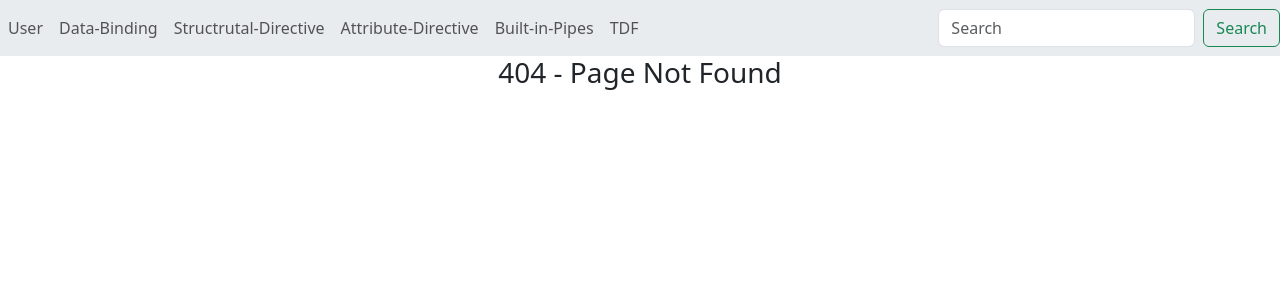
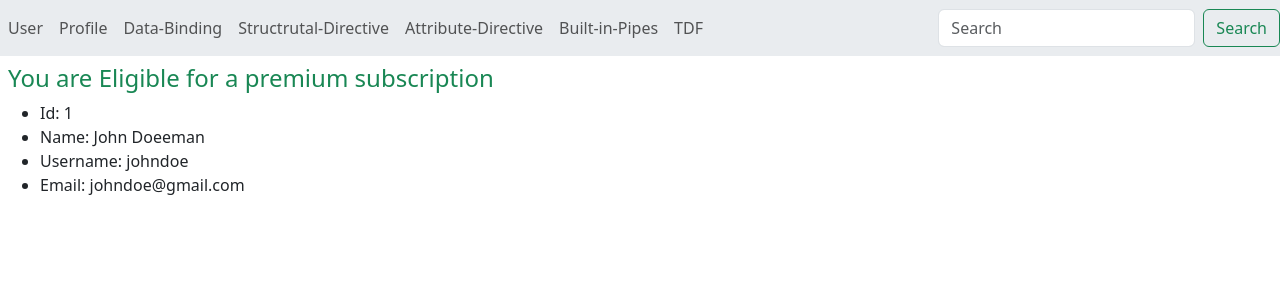
Before and after one commit to cembicakci/angular-basics, an Angular app: page /profile in a window 1280 px wide. Before the commit this address had no page. Shown: the top 300 px of the page. Built offline with nearby package versions, Linux system fonts and the light colour scheme.

Commit message:
services and dependency injection

```diff
--- a/src/app/app.html
+++ b/src/app/app.html
@@ -15,6 +15,10 @@
 			</li>
 
 			<li class="nav-item">
+				<a class="nav-link" routerLinkActive="active" routerLink="profile">Profile</a>
+			</li>
+
+			<li class="nav-item">
 				<a class="nav-link" routerLinkActive="active" routerLink="/data-binding">Data-Binding</a>
 			</li>
 
@@ -29,13 +33,11 @@
 			</li>
 
 			<li class="nav-item">
-				<a class="nav-link" routerLinkActive="active"
-					[routerLink]="['built-in-pipes']">Built-in-Pipes</a>
+				<a class="nav-link" routerLinkActive="active" [routerLink]="['built-in-pipes']">Built-in-Pipes</a>
 			</li>
 
 			<li class="nav-item">
-				<a class="nav-link" routerLinkActive="active"
-					[routerLink]="['tdf']">TDF</a>
+				<a class="nav-link" routerLinkActive="active" [routerLink]="['tdf']">TDF</a>
 			</li>
 			<!-- <li class="nav-item dropdown">
 				<a class="nav-link dropdown-toggle" href="#" id="navbarDropdown" role="button" data-toggle="dropdown"
--- a/src/app/app.routes.ts
+++ b/src/app/app.routes.ts
@@ -8,6 +8,7 @@ import { PageNotFound } from './page-not-found/page-not-found';
 import { BuiltInPipes } from './built-in-pipes/built-in-pipes';
 import { TemplateDrivenForm } from './template-driven-form/template-driven-form';
 import { ReactiveForm } from './reactive-form/reactive-form';
+import { Profile } from './profile/profile';
 
 export const routes: Routes = [
 	// { path: '', component: User },
@@ -19,5 +20,6 @@ export const routes: Routes = [
 	{ path: 'built-in-pipes', component: BuiltInPipes },
 	{ path: 'tdf', component: TemplateDrivenForm },
 	{ path: 'rf', component: ReactiveForm},
+	{ path: 'profile', component: Profile},
 	{ path: '**', component: PageNotFound }
 ];
--- a/src/app/data-binding/data-binding.html
+++ b/src/app/data-binding/data-binding.html
@@ -33,4 +33,14 @@
 		<input type="text" [(ngModel)]="topic" />
 		{{ topic }}
 	</div>
+
+	<div class="m-2">
+		<ul>
+			<li>Id: {{ userData.id }}</li>
+			<li>Name: {{ userData.name }}</li>
+			<li>Username: {{ userData.username }}</li>
+			<li>Email: {{ userData.email }}</li>
+		</ul>
+	</div>
+
 </div>
--- a/src/app/data-binding/data-binding.ts
+++ b/src/app/data-binding/data-binding.ts
@@ -1,5 +1,6 @@
 import { Component } from '@angular/core';
 import { FormsModule } from '@angular/forms';
+import { SharedData } from '../shared-data';
 
 @Component({
   selector: 'app-data-binding',
@@ -13,6 +14,11 @@ export class DataBinding {
   image: string = "https://picsum.photos/400/400";
 
   random = "";
+  userData: any;
+
+  constructor(private _sharedData: SharedData) {
+    this.userData = this._sharedData.userData;
+  }
 
   onSave() {
     console.log('Data saved successfully!');
@@ -21,4 +27,5 @@ export class DataBinding {
   onChange() {
     alert('Country has changed!');
   }
+
 }
--- /dev/null
+++ b/src/app/profile/profile.html
@@ -0,0 +1,13 @@
+<div class="m-2">
+	@if(isEligible) {
+	<h4 class="text-success">You are Eligible for a premium subscription</h4>
+	}@else {
+	<h4 class="text-danger">You are not Eligible for a premium subscription</h4>
+	}
+	<ul>
+		<li>Id: {{ userData.id }}</li>
+		<li>Name: {{ userData.name }}</li>
+		<li>Username: {{ userData.username }}</li>
+		<li>Email: {{ userData.email }}</li>
+	</ul>
+</div>
--- /dev/null
+++ b/src/app/profile/profile.ts
@@ -0,0 +1,20 @@
+import { Component } from '@angular/core';
+import { SharedData } from '../shared-data';
+
+@Component({
+  selector: 'app-profile',
+  imports: [],
+  templateUrl: './profile.html',
+  styleUrl: './profile.scss'
+})
+export class Profile {
+
+  userData: any;
+  isEligible: boolean = false;
+
+  constructor(private _sharedData: SharedData) {
+    this.userData = this._sharedData.userData;
+    this.isEligible = this._sharedData.isEligibleForSubscription();
+  }
+
+}
--- /dev/null
+++ b/src/app/shared-data.ts
@@ -0,0 +1,30 @@
+import { Injectable } from '@angular/core';
+
+@Injectable({
+  providedIn: 'root'
+})
+export class SharedData {
+
+  constructor() {
+
+  }
+
+  userData: {
+    id: number;
+    name: string;
+    username?: string;
+    email: string;
+    subscriptions?: string;
+  } = {
+      id: 1,
+      name: "John Doeeman",
+      username: "johndoe",
+      email: "johndoe@gmail.com",
+      subscriptions: "Basic"
+    }
+
+  isEligibleForSubscription() {
+    return this.userData.subscriptions === 'Basic' && this.userData.email.endsWith('@gmail.com')
+  }
+
+}
```
Also changed, not shown: src/app/profile/profile.scss (added), 2 other files (tests, documents, lock files or other folders).
